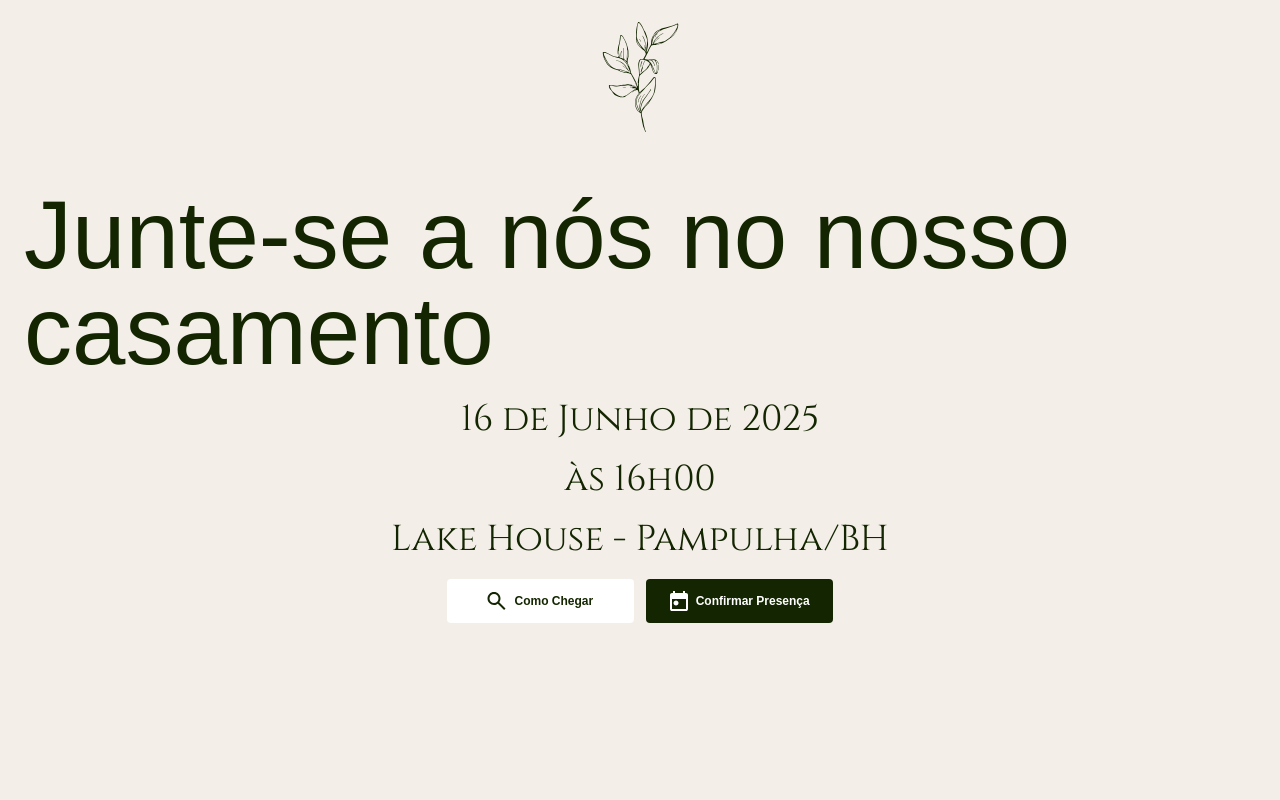
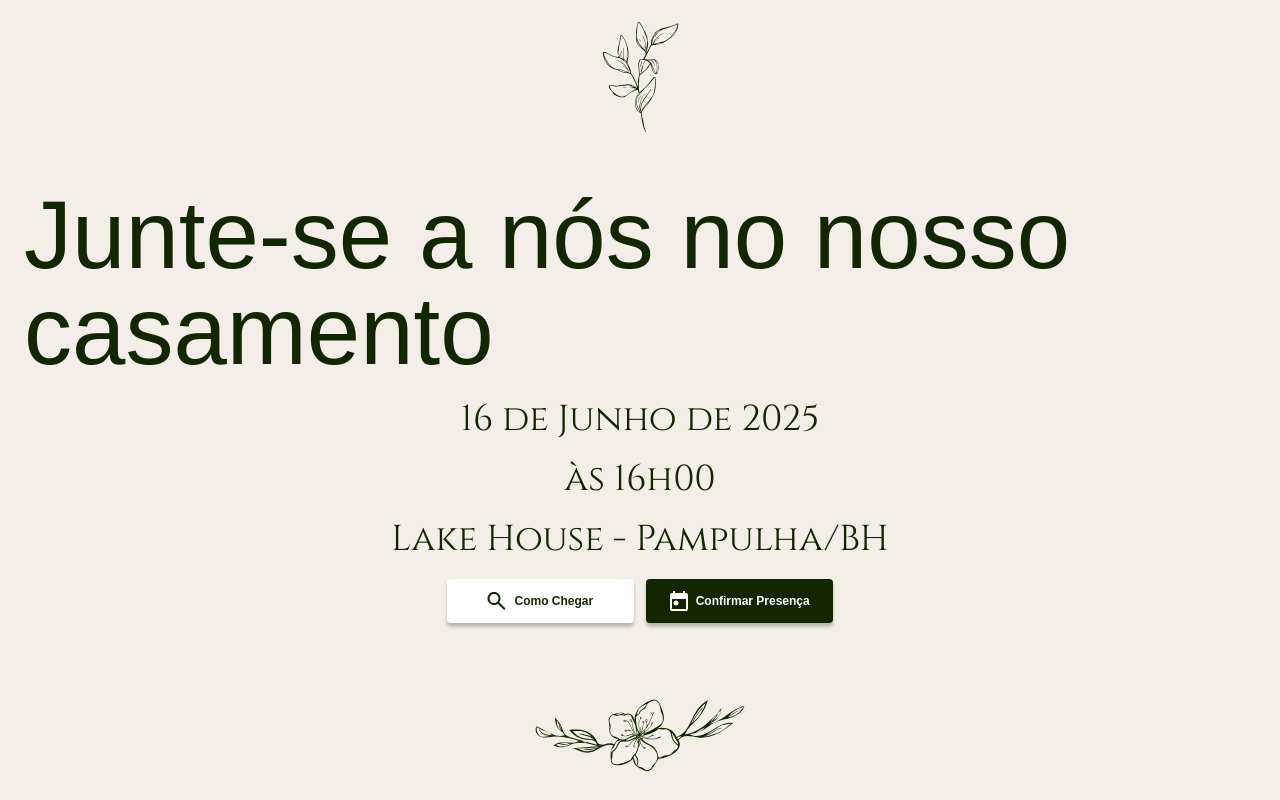
Before and after one commit to Jota-ribeiro/wedding-site, a Next.js app: page / in a window 1280 px wide. Shown: the part 1846-2646 px from the top of the page. Before the commit the page ends 2497 px from the top, so only its background shows below. Built offline with nearby package versions, Linux system fonts and the light colour scheme; a web font is replaced by a local one.

Commit message:
componetiza locale seciton

```diff
--- a/app/page.tsx
+++ b/app/page.tsx
@@ -1,9 +1,9 @@
 import AboutSection from "@/components/sections/AboutSection";
+import LocaleSection from "@/components/sections/LocaleSection";
 import TitleSection from "@/components/sections/TitleSection";
 import clsx from "clsx";
 import Image from "next/image";
-import iconLupa from '@/public/img/icon-lupa.svg'
-import iconCalender from '@/public/img/icon-calendar.svg'
+
 
 
 
@@ -12,25 +12,7 @@ export default function Home() {
     <main className={clsx('w-full flex flex-col items-center', 'px-3 md:px-6 py-7', 'gap-8 md:gap-20')}>
       <TitleSection />
       <AboutSection />
-      <section className={clsx('w-full flex flex-col items-center md:-mt-8', 'gap-2 md:gap-5', 'text-[#142601]')}>
-        <p className={clsx('font-beau', 'text-3xl md:text-8xl')}>Junte-se a nós no nosso casamento</p>
-        <p className={clsx('font-cinzel md:text-4xl')}>16 de Junho de 2025</p>
-        <p className={clsx('font-cinzel md:text-4xl')}>às 16h00</p>
-        <p className={clsx('font-cinzel md:text-4xl')}>Lake House - Pampulha/BH</p>
-
-        <div className={clsx('w-full md:w-4/12 px-3 gap-3 flex flex-row justify-center')}>
-          <div className={clsx('w-6/12 bg-white', 'py-3 flex flex-row justify-center items-center gap-2', 'rounded', 'cursor-pointer')}>
-            <Image src={iconLupa} alt="" />
-
-            <p className={clsx('text-[11px] md:text-xs font-semibold')}>Como Chegar</p>
-          </div>
-          <div className={clsx('w-6/12 bg-[#142601]', 'py-3 flex flex-row justify-center items-center gap-2', 'rounded', 'cursor-pointer')}>
-            <Image src={iconCalender} alt="" />
-
-            <p className={clsx('text-[11px] md:text-xs text-white font-semibold')}>Confirmar Presença</p>
-          </div>
-        </div>
-      </section>
+      <LocaleSection />
     </main>
   );
 }
--- /dev/null
+++ b/components/sections/LocaleSection.tsx
@@ -0,0 +1,36 @@
+import clsx from "clsx";
+import Image from "next/image";
+import iconLupa from '@/public/img/icon-lupa.svg'
+import iconCalender from '@/public/img/icon-calendar.svg'
+import imgFlor from '@/public/img/img-flor3.svg'
+
+
+export default function LocaleSection() {
+    return (
+        <section className={clsx('w-full flex flex-col items-center md:-mt-8', 'gap-2 md:gap-5', 'text-[#142601]')}>
+            <p className={clsx('font-beau', 'text-3xl md:text-8xl')}>Junte-se a nós no nosso casamento</p>
+            <p className={clsx('font-cinzel md:text-4xl')}>16 de Junho de 2025</p>
+            <p className={clsx('font-cinzel md:text-4xl')}>às 16h00</p>
+            <p className={clsx('font-cinzel md:text-4xl')}>Lake House - Pampulha/BH</p>
+
+            <div className={clsx('w-full md:w-4/12 px-3 gap-3 flex flex-row justify-center')}>
+                <div style={{
+                    boxShadow: "0px 3.455px 3.455px 0px rgba(0, 0, 0, 0.25)",
+                }} className={clsx('w-6/12 bg-white', 'py-3 flex flex-row justify-center items-center gap-2', 'rounded', 'cursor-pointer')}>
+                    <Image src={iconLupa} alt="" />
+
+                    <p className={clsx('text-[11px] md:text-xs font-semibold')}>Como Chegar</p>
+                </div>
+                <div style={{
+                    boxShadow: "0px 3.455px 3.455px 0px rgba(0, 0, 0, 0.25)",
+                }} className={clsx('w-6/12 bg-[#142601]', 'py-3 flex flex-row justify-center items-center gap-2', 'rounded', 'cursor-pointer')}>
+                    <Image src={iconCalender} alt="" />
+
+                    <p className={clsx('text-[11px] md:text-xs text-white font-semibold')}>Confirmar Presença</p>
+                </div>
+            </div>
+
+            <Image className={clsx('w-3/12 md:w-auto mt-8 md:mt-14')} src={imgFlor} alt="" />
+        </section>
+    )
+}
```
Also changed, not shown: public/img/img-flor3.svg (added).
